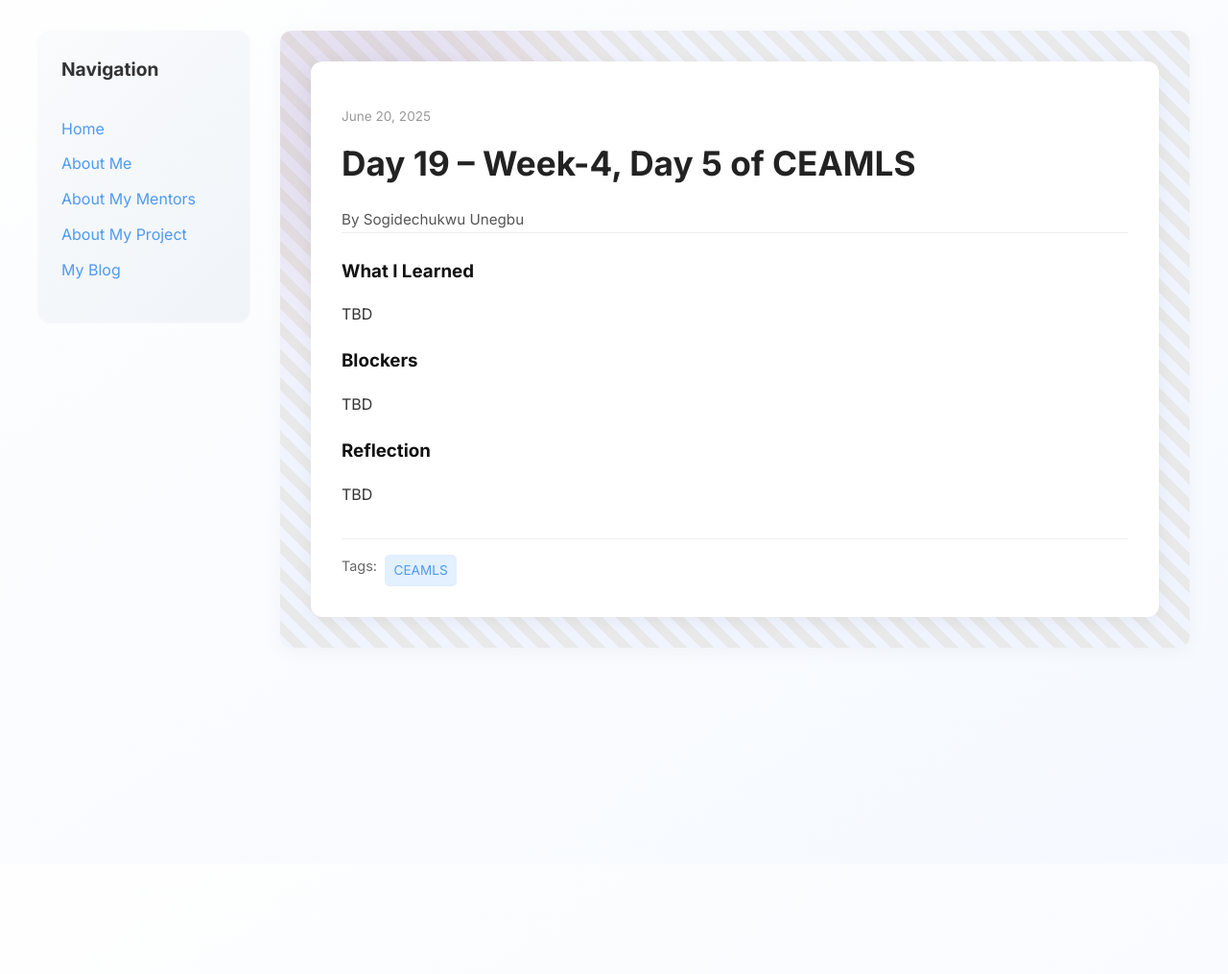
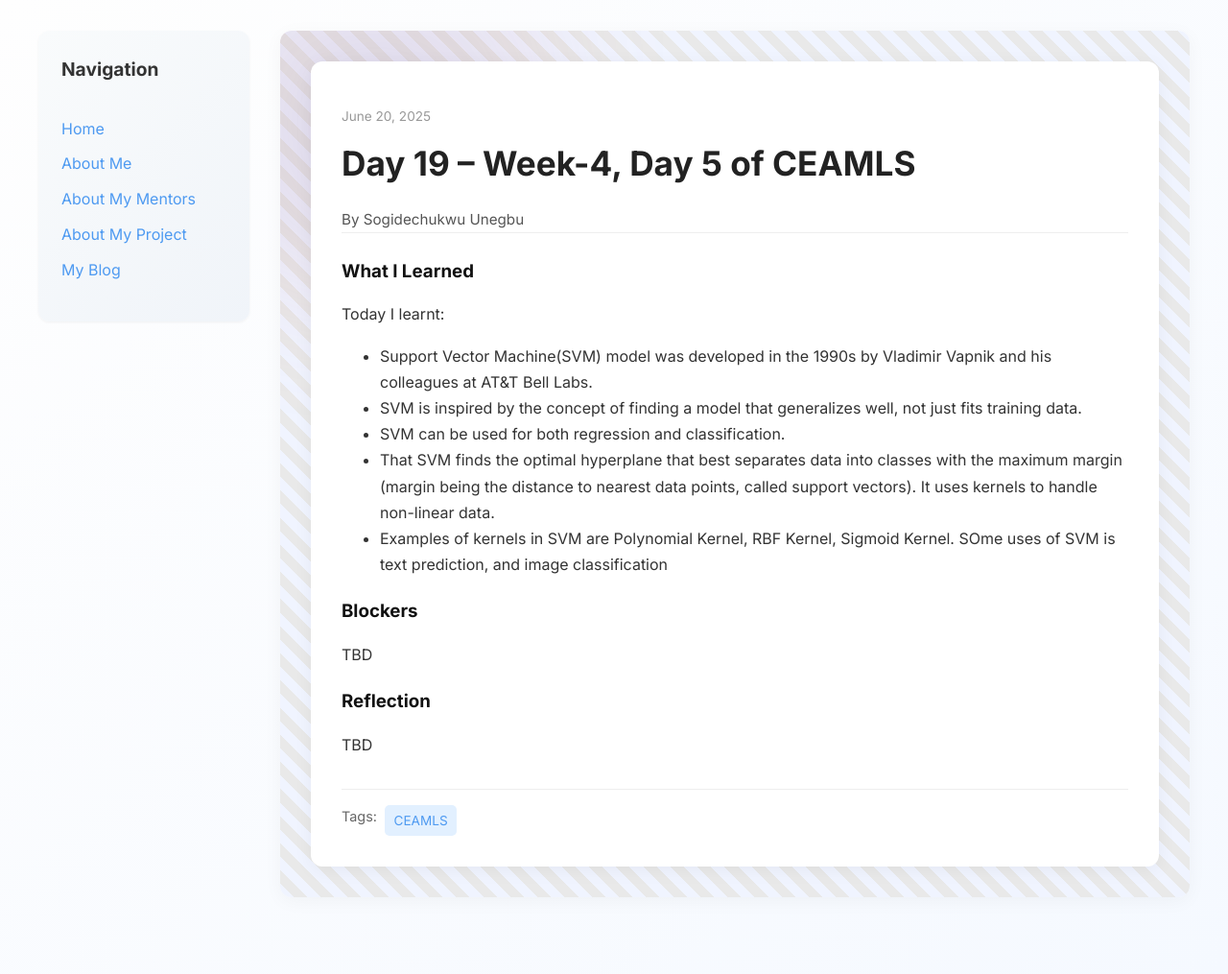
Before and after one commit to UnegbuSogidechukwu/UnegbuSogidechukwu.github.io, a Jekyll site: the page built from _posts/2025-06-20-day-19.md, in a window 1280 px wide. Shown: the whole page at 96% size. Built offline with Jekyll 4.4.1, drawn with Linux system fonts in a browser that asks for light colours; before the commit the page ends 900 px from its top, so only the background shows below that.

Commit message:
Update 2025-06-20-day-19.md

```diff
--- a/_posts/2025-06-20-day-19.md
+++ b/_posts/2025-06-20-day-19.md
@@ -7,7 +7,15 @@ permalink: /day19.html
 tags: ["CEAMLS"]
 
 what_i_learned: |
-  TBD
+  Today I learnt:
+    - Support Vector Machine(SVM) model was developed in the 1990s by Vladimir Vapnik and his colleagues at AT&T Bell Labs.
+    - SVM is inspired by the concept of finding a model that generalizes well, not just fits training data.
+    - SVM can be used for both regression and classification.
+    - That SVM finds the optimal hyperplane that best separates data into classes with the maximum margin (margin being the distance to nearest data points, called support vectors). It uses kernels to handle non-linear data.
+    - Examples of kernels in SVM are Polynomial Kernel, RBF Kernel, Sigmoid Kernel. SOme uses of SVM is text prediction, and image classification
+
+
+
 
 blockers: |
   TBD
```
